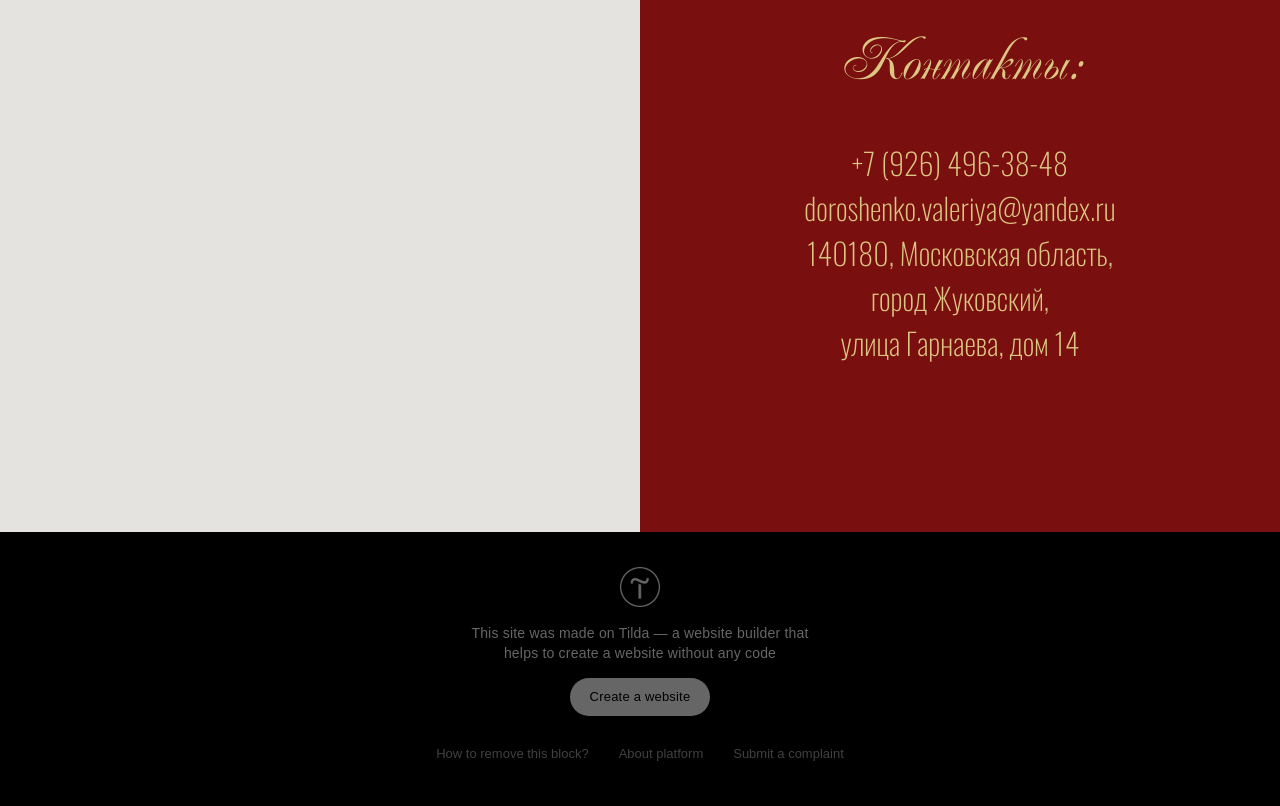
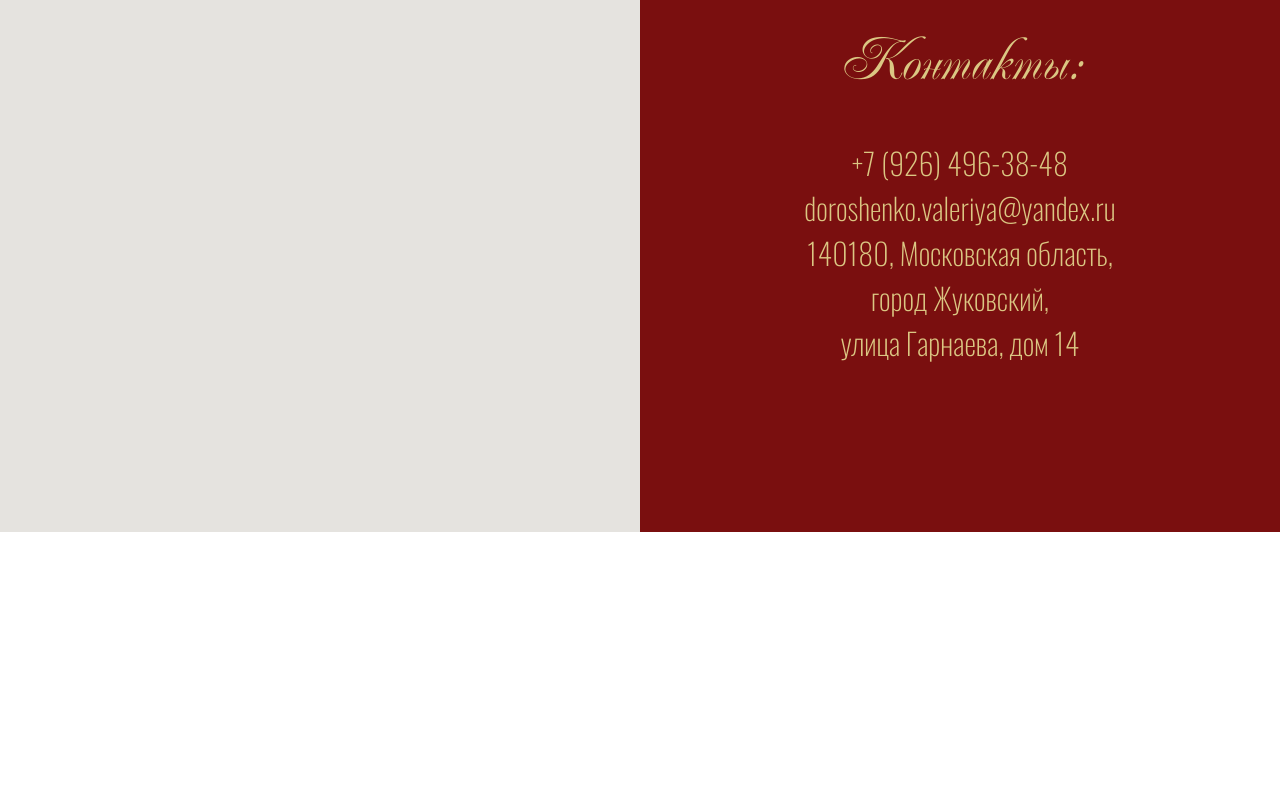
Before and after one commit to Ljubava87/advokab, a plain HTML site: page index.html in a window 1280 px wide. Shown: the part 1009-1815 px from the top of the page. After the commit the page ends 1541 px from the top, so only its background shows below. Drawn offline with Linux system fonts and the light colour scheme.

Commit message:
Update index.html

```diff
--- a/index.html
+++ b/index.html
@@ -511,7 +511,4 @@ wrapperBlock.addEventListener('displayChanged', function () {
 t570_setMapHeight('129460969');
 });
 }
-});</script> </div></div><!--/allrecords--><!-- Tilda copyright. Don't remove this line --><div class="t-tildalabel t-tildalabel-free" id="tildacopy" data-tilda-sign="1648535#7374788"><div class="t-tildalabel-free__main"><a href="https://tilda.cc/?upm=1648535" target="_blank" style="padding-bottom:12px; display: block;"><img style="width:40px;" src="images/tildacopy.png" fetchpriority="low"></a><div style="padding-bottom: 15px;">This site was made on <a href="https://tilda.cc/?upm=1648535" target="_blank" style="text-decoration: none; color:inherit;">Tilda — a website builder</a> that helps to create a website without any code</div><a href="https://tilda.cc/registration/" target="_blank" style="display: inline-block; padding: 10px 20px; font-size: 13px; border-radius: 50px; background-color: #fff; color:#000; text-decoration: none;">Create a website</a></div><div class="t-tildalabel-free__links-wr"><a class="t-tildalabel-free__txt-link" href="https://help.tilda.cc/white-label" target="_blank">How to remove this block?</a><a class="t-tildalabel-free__txt-link" href="https://tilda.cc/?upm=1648535" target="_blank">About platform</a><a class="t-tildalabel-free__txt-link" href="https://tilda.cc/abuse/" target="_blank">Submit a complaint</a></div></div><!-- Stat --><script type="text/javascript">if (! window.mainTracker) { window.mainTracker = 'tilda'; }
-window.tildastatcookie='no';
-setTimeout(function(){ (function (d, w, k, o, g) { var n=d.getElementsByTagName(o)[0],s=d.createElement(o),f=function(){n.parentNode.insertBefore(s,n);}; s.type = "text/javascript"; s.async = true; s.key = k; s.id = "tildastatscript"; s.src=g; if (w.opera=="[object Opera]") {d.addEventListener("DOMContentLoaded", f, false);} else { f(); } })(document, window, '0fe2a51ee527e72629e393537ab4d18a','script','https://static.tildacdn.info/js/tilda-stat-1.0.min.js');
-}, 2000); </script></body></html>
+});</body></html>
```
